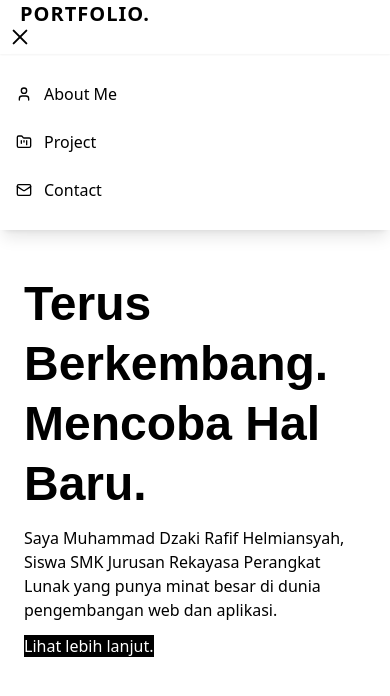
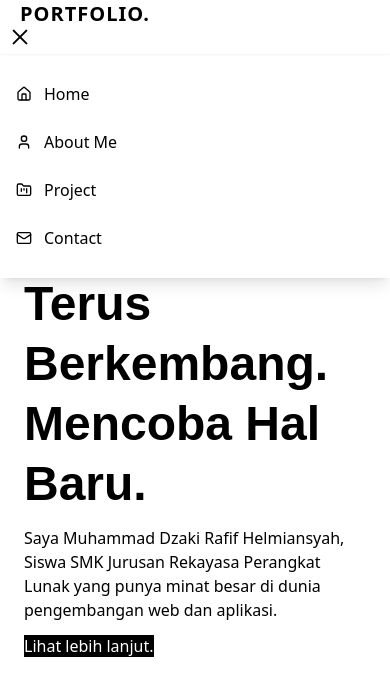
Before and after one commit to itzfurizugg/PORTFOLIO., a React (Vite) app: page / in a window 390 px wide. Both pictures are taken after a click on the button "Toggle menu". Shown: the top 696 px of the page. Built offline with nearby package versions, Linux system fonts and the light colour scheme; a web font is replaced by a local one.

Commit message:
about me

```diff
--- a/src/component/navbar.tsx
+++ b/src/component/navbar.tsx
@@ -1,6 +1,6 @@
 import { useState, useEffect, useRef } from "react";
 import { Link, useLocation, useNavigate } from "react-router-dom";
-import { User, FolderKanban, Mail } from "lucide-react";
+import { Home, User, FolderKanban, Mail } from "lucide-react";
 
 function Navbar() {
     const [open, setOpen] = useState(false);
@@ -20,6 +20,7 @@ function Navbar() {
     const handleHomeClick = (e: React.MouseEvent) => {
         e.preventDefault();
         navigate("/");
+        setOpen(false);
 
         setHomeFlash(true);
         if (flashTimeout.current) clearTimeout(flashTimeout.current);
@@ -107,6 +108,16 @@ function Navbar() {
                 }`}
             >
                 <ul className="menu p-4 gap-1 w-full">
+                    <li className="w-full">
+                        <Link
+                            to="/"
+                            onClick={handleHomeClick}
+                            className="flex items-center gap-3 py-3 text-base rounded-none w-full active:bg-base-200"
+                        >
+                            <Home className="w-4 h-4" />
+                            Home
+                        </Link>
+                    </li>
                     {menuItems.map((item) => {
                         const Icon = item.icon;
                         const active = isActive(item.to);
```
